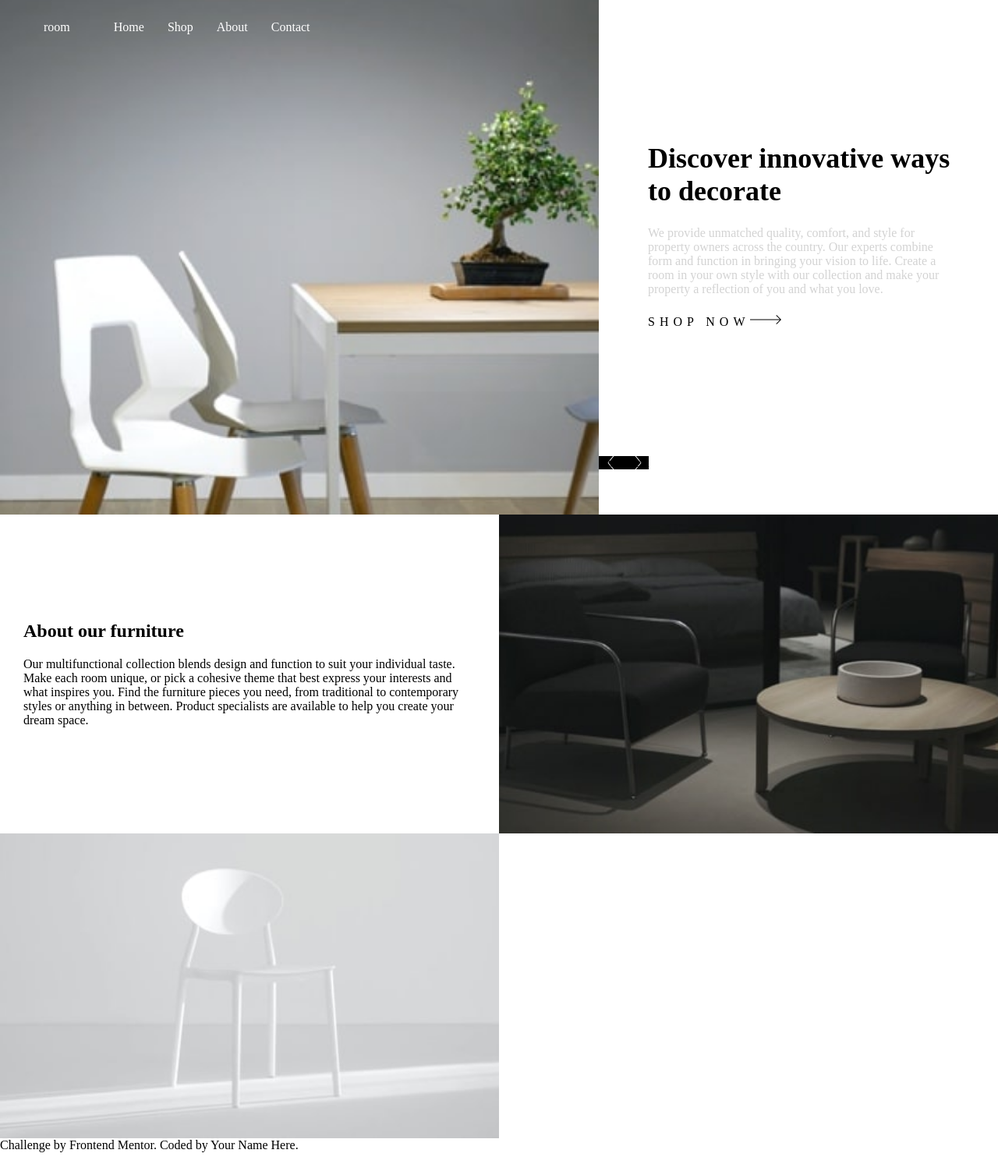
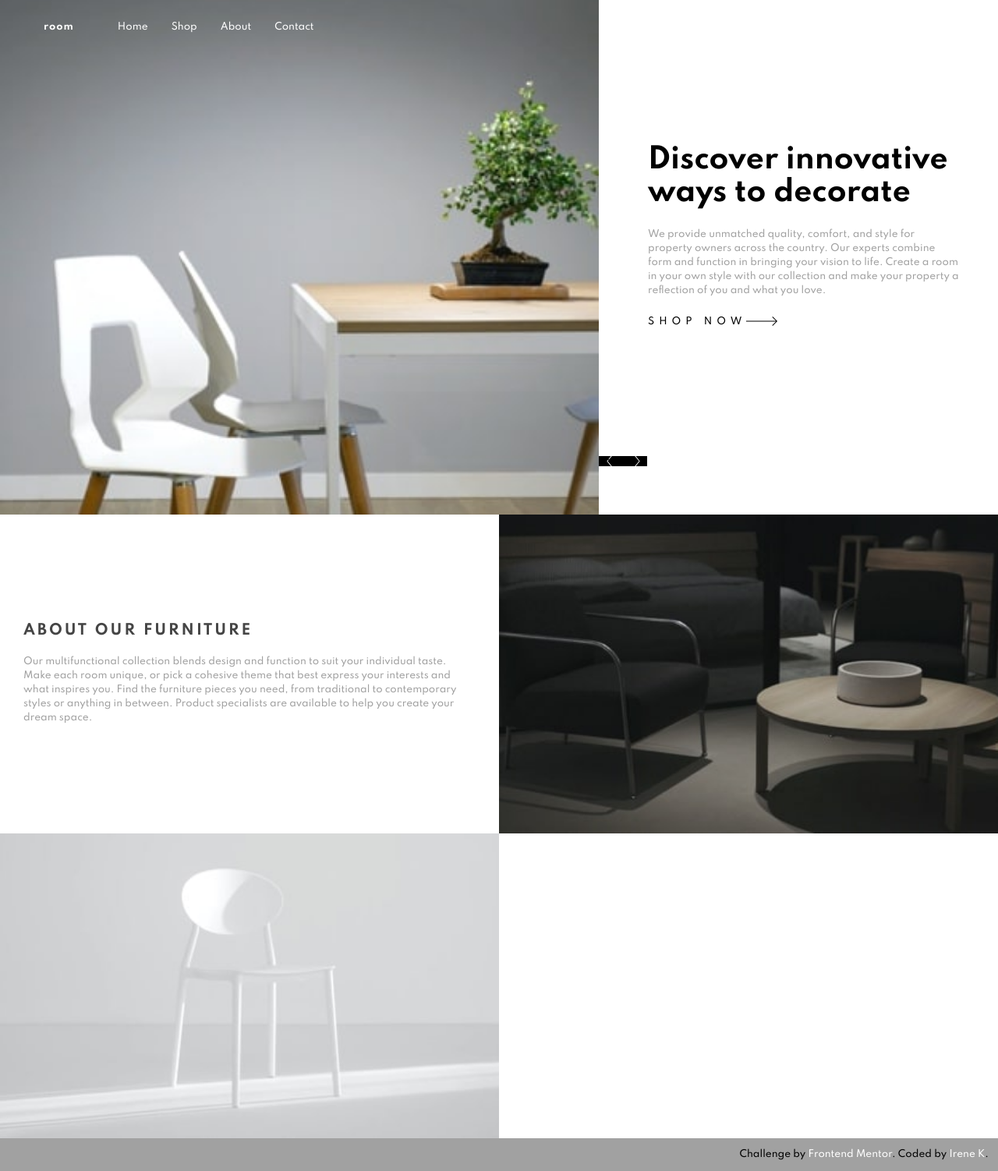
Before and after one commit to irenekyc/room-landing-page, a website built with Parcel: page src/index.html in a window 1280 px wide. Shown: the whole page at 78% size. Before the commit the page ends 1478 px from the top, so only its background shows below. Built offline with nearby package versions, Linux system fonts and the light colour scheme.

Commit message:
added global styles

```diff
--- /dev/null
+++ b/src/css/header.css
@@ -0,0 +1,119 @@
+.header {
+  position: fixed;
+  top: 0;
+  left: 0;
+  right: 0;
+  width: 100vw;
+  height: 70px;
+  z-index: 9999;
+}
+
+.header__nav.mobile-menu--show {
+  background: white;
+}
+
+.header__nav {
+  display: flex;
+  justify-content: center;
+  align-items: center;
+  height: 100%;
+  padding: 16px;
+}
+
+.header__nav__hamburger_menu {
+  position: absolute;
+  left: 16px;
+  top: 50%;
+  transform: translateY(-50%);
+}
+
+.header__nav__close-icon {
+  position: absolute;
+  left: 16px;
+  top: 50%;
+  transform: translateY(-50%);
+}
+
+.mobile-menu--show > .header__nav__hamburger_menu,
+.mobile-menu--show > .header__nav__logo {
+  display: none;
+}
+
+.mobile-menu--show > .header__nav__list {
+  display: flex;
+}
+
+.mobile-menu--show > .header__nav__item {
+  color: black;
+}
+
+.header__nav__logo {
+  color: white;
+  font-weight: 700;
+  letter-spacing: 1px;
+}
+
+.header__nav__list {
+  display: none;
+  list-style: none;
+}
+
+.header__nav__item {
+  margin-right: 30px;
+}
+
+.header__nav__item:last-child {
+  margin-right: 0;
+}
+
+.hide-in-sm {
+  display: none;
+  visibility: hidden !important;
+}
+
+@media screen and (min-width: 992px) {
+  .hide-in-lg {
+    display: none;
+    visibility: hidden !important;
+  }
+
+  .hide-in-sm {
+    display: block;
+    visibility: visible !important;
+  }
+
+  .header__nav {
+    padding: 30px 56px;
+    width: 100%;
+    justify-content: flex-start;
+  }
+
+  .header__nav__logo {
+    margin-right: 56px;
+  }
+
+  .header__nav__list {
+    display: flex !important;
+  }
+
+  .header__nav__item {
+    color: white;
+    position: relative;
+  }
+
+  .header__nav__item:after {
+    position: absolute;
+    width: 0;
+    bottom: -10px;
+    background: white;
+    content: "";
+    height: 1px;
+    transition: width 0.2s ease-in-out;
+    left: 10%;
+  }
+
+  .header__nav__item:hover:after {
+    position: absolute;
+    width: 80%;
+  }
+}
--- a/src/css/hero-slide.css
+++ b/src/css/hero-slide.css
@@ -34,10 +34,6 @@
   margin-bottom: 24px;
 }
 
-.hero-slide__text p {
-  color: lightgray;
-}
-
 .hero-slide__link {
   color: black;
   transition: color 0.2s ease-in-out;
@@ -49,7 +45,7 @@
 }
 
 .hero-slide__link:hover {
-  color: lightgray;
+  color: hsl(0, 0%, 63%);
 }
 
 .hero-slide__link svg path {
@@ -57,7 +53,7 @@
 }
 
 .hero-slide__link:hover > svg path {
-  fill: lightgray;
+  fill: hsl(0, 0%, 63%);
 }
 
 .swiper-button-next,
--- a/src/css/index.css
+++ b/src/css/index.css
@@ -16,120 +16,50 @@ button {
   background: none;
 }
 
-.header {
-  position: fixed;
-  top: 0;
-  left: 0;
-  right: 0;
-  width: 100vw;
-  height: 70px;
-  z-index: 9999;
+html {
+  font-size: 12px;
+  font-family: "Spartan", sans-serif;
+  font-weight: 500;
 }
 
-.header__nav.mobile-menu--show {
-  background: white;
+h2 {
+  font-weight: 700;
+  font-size: 24px;
+  color: hsl(0, 0%, 27%);
 }
 
-.header__nav {
+h3 {
+  text-transform: uppercase;
+  letter-spacing: 3px;
+  font-size: 18px;
+  color: hsl(0, 0%, 27%);
+  margin-bottom: 20px;
+}
+
+p {
+  color: hsl(0, 0%, 63%);
+  line-height: 1.5;
+}
+
+footer {
+  padding: 12px;
+  background: hsl(0, 0%, 63%);
   display: flex;
   justify-content: center;
-  align-items: center;
-  height: 100%;
-  padding: 16px;
+  width: 100%;
 }
 
-.header__nav__hamburger_menu {
-  position: absolute;
-  left: 16px;
-  top: 50%;
-  transform: translateY(-50%);
+footer p {
+  color: black;
+  text-align: center;
 }
 
-.header__nav__close-icon {
-  position: absolute;
-  left: 16px;
-  top: 50%;
-  transform: translateY(-50%);
-}
-
-.mobile-menu--show > .header__nav__hamburger_menu,
-.mobile-menu--show > .header__nav__logo {
-  display: none;
-}
-
-.mobile-menu--show > .header__nav__list {
-  display: flex;
-}
-
-.mobile-menu--show > .header__nav__item {
-  color: black;
-}
-
-.header__nav__logo {
-  color: white;
-}
-
-.header__nav__list {
-  display: none;
-  list-style: none;
-}
-
-.header__nav__item {
-  margin-right: 30px;
-}
-
-.header__nav__item:last-child {
-  margin-right: 0;
-}
-
-.hide-in-sm {
-  display: none;
-  visibility: hidden !important;
+.footer__link {
+  color: white !important;
 }
 
 @media screen and (min-width: 992px) {
-  .hide-in-lg {
-    display: none;
-    visibility: hidden !important;
-  }
-
-  .hide-in-sm {
-    display: block;
-    visibility: visible !important;
-  }
-
-  .header__nav {
-    padding: 30px 56px;
-    width: 100%;
-    justify-content: flex-start;
-  }
-
-  .header__nav__logo {
-    margin-right: 56px;
-  }
-
-  .header__nav__list {
-    display: flex !important;
-  }
-
-  .header__nav__item {
-    color: white;
-    position: relative;
-  }
-
-  .header__nav__item:after {
-    position: absolute;
-    width: 0;
-    bottom: -10px;
-    background: white;
-    content: "";
-    height: 1px;
-    transition: width 0.2s ease-in-out;
-    left: 10%;
-  }
-
-  .header__nav__item:hover:after {
-    position: absolute;
-    width: 80%;
+  footer {
+    justify-content: flex-end;
   }
 }
--- a/src/index.html
+++ b/src/index.html
@@ -10,9 +10,13 @@
       href="./images/favicon-32x32.png"
     />
     <link rel="stylesheet" href="./css/index.css" />
+    <link rel="stylesheet" href="./css/header.css" />
     <link rel="stylesheet" href="./css/hero-slide.css" />
     <link rel="stylesheet" href="./css/about.css" />
     <link rel="stylesheet" href="./css/slide-in.css" />
+    <link rel="preconnect" href="https://fonts.googleapis.com">
+<link rel="preconnect" href="https://fonts.gstatic.com" crossorigin>
+<link href="https://fonts.googleapis.com/css2?family=Spartan:wght@500;600;700&display=swap" rel="stylesheet">
     <title>Frontend Mentor | Room homepage</title>
     <script type="module" src="/src/scripts/swiper.js"></script>
   </head>
@@ -187,7 +191,7 @@
 
         </div>
         <div  class="about-section__description about-section__content slide-in">
-          <h2>About our furniture</h2>
+          <h3>About our furniture</h3>
           <p>Our multifunctional collection
             blends design and function to suit your individual taste. Make each room
             unique, or pick a cohesive theme that best express your interests and what
@@ -198,14 +202,11 @@
 <div  class="about-section__image about-section__content slide-in">        <img src="images/image-about-light.jpg" alt="about room"/></div>
       </section>
     </main>
-
-
-    <div class="attribution">
-      Challenge by
-      <a href="https://www.frontendmentor.io?ref=challenge" target="_blank"
-        >Frontend Mentor</a
-      >. Coded by <a href="#">Your Name Here</a>.
-    </div>
+    <footer>
+     <p>Challenge by
+      <a class="footer__link" href="https://www.frontendmentor.io?ref=challenge" target="_blank"
+        >Frontend Mentor</a>. Coded by <a class="footer__link" href="https://github.com/irenekyc" target="_blank">Irene K</a>.</p>
+    </footer>
     <script src="/src/scripts/index.js"></script>
     <script src="/src/scripts/slide-in.js"></script>
   </body>
```
Also changed, not shown: dist/index.html, 6 other files.
